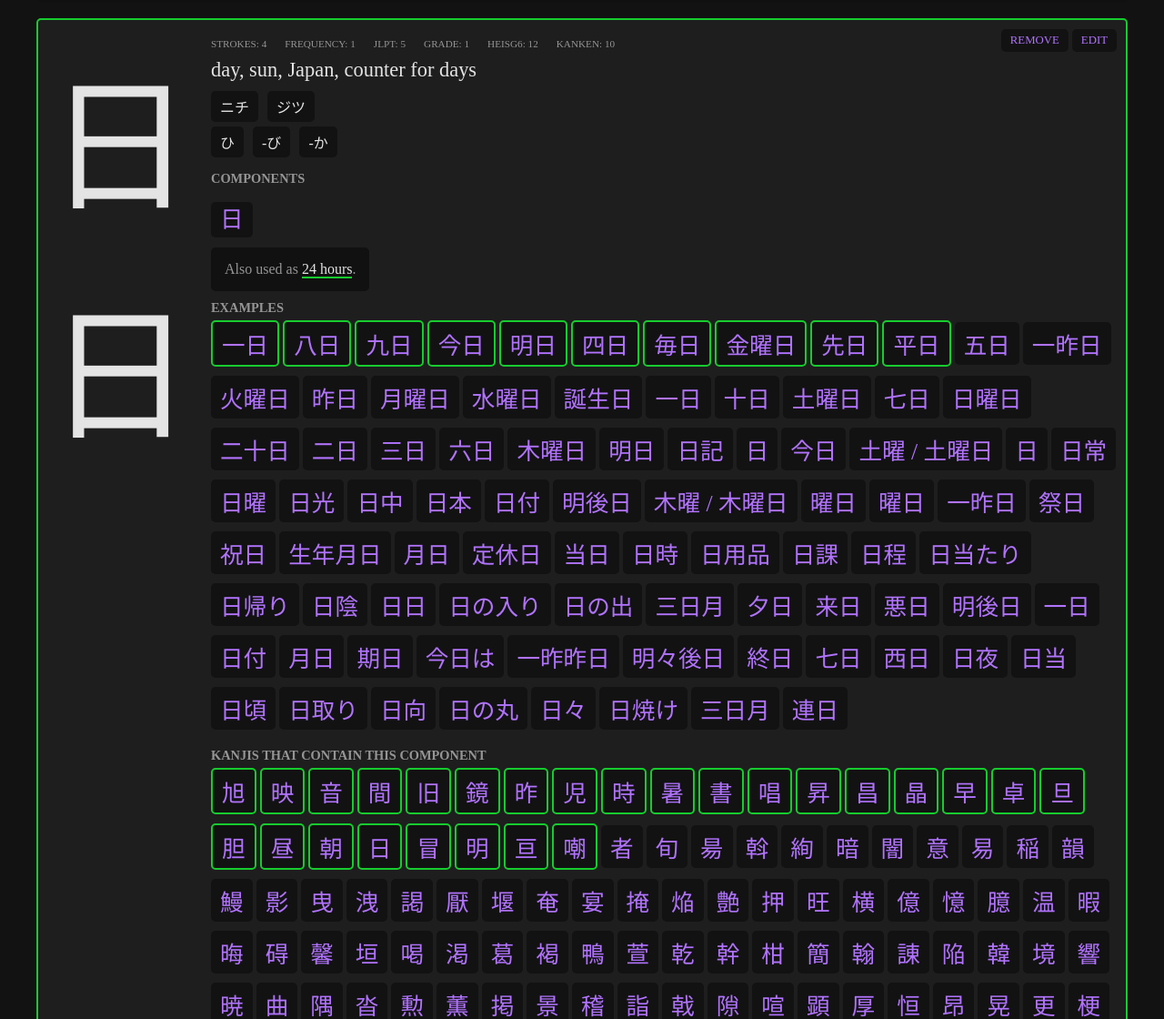
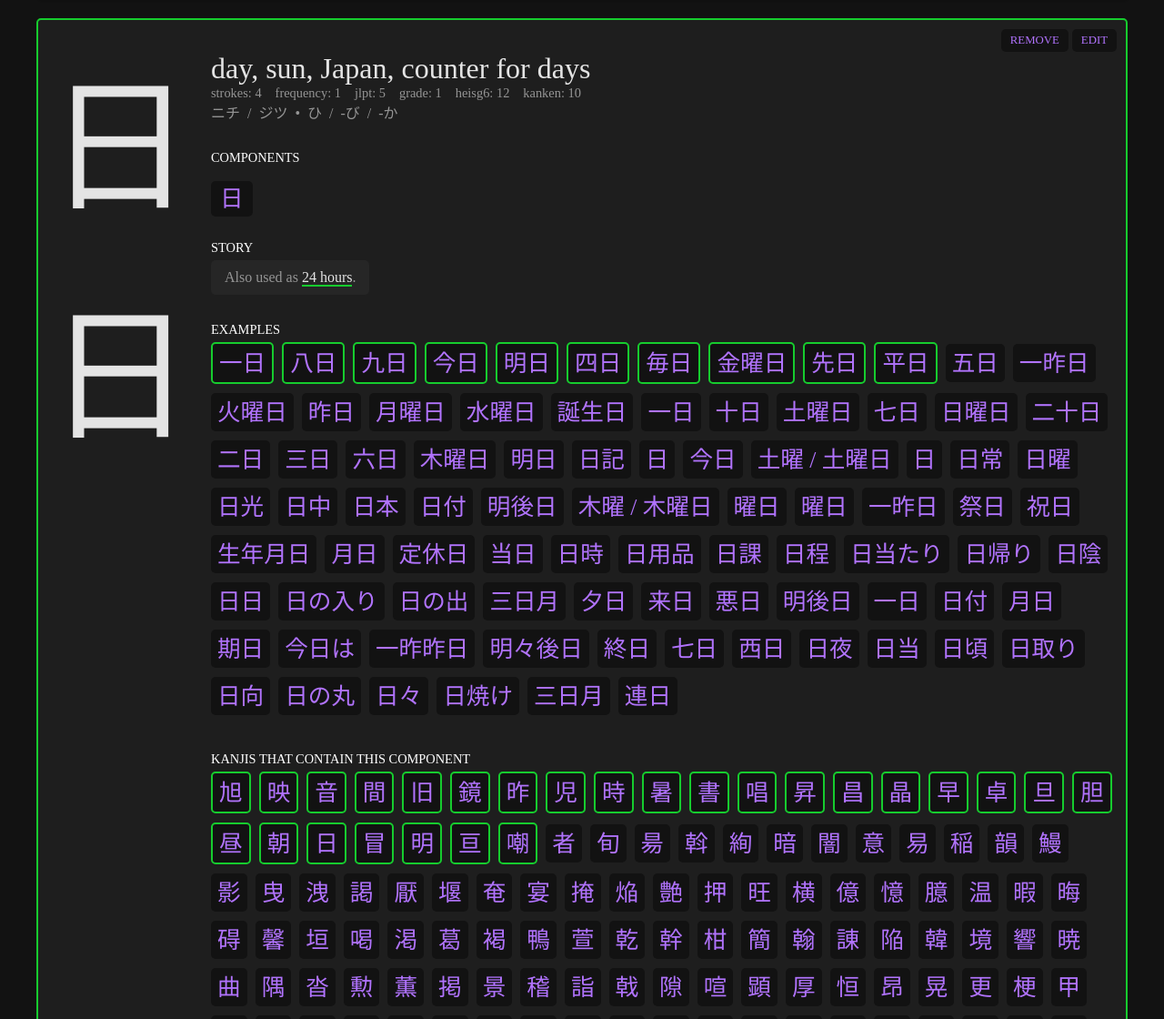
Before and after one commit to andres-foo/kanji-web-app, a PHP site: the page made by pages/kanji.php in a window 1280 px wide. Shown: the part 144-1264 px from the top of that part at 91% size. Run offline with PHP 8.4, Linux system fonts and the light colour scheme; data comes from the database, SQL or seed files in the repository; the page is wider than the window, and the part outside it is not shown; some web fonts are replaced.

Commit message:
Change styling of several components

```diff
--- a/data/style.css
+++ b/data/style.css
@@ -74,38 +74,37 @@ body {
     justify-items: center;
     margin-top:10px;
 }
+.card .right .meta {
+    margin:0;
+}
 .card .right .readings {
-    display:flex;
-    flex-wrap: wrap;
-    flex-direction: row;
-    justify-items: center;
+    color:#959595;
+    font-family: "NotoSansJP";
 }
 .card .right .story {
     padding: 5px 0;
     color: #959595;
-    background: #111;
-    padding: 15px;
-    margin-top: 15px;
+    background: #262626;
+    padding: 10px 15px;
     border-radius: 5px;
 }
 
 .card .right .meta .item {
-    margin:0 20px 0 0;
+    margin:0 15px 0 0px;
     color:#959595;
-    font-size: 0.7em;
-    text-transform: uppercase;
+    font-size: 0.9em;
 }
 .card .right .meta .item .ref::after {
     content:': ';
 }
 .card .right .meanings {
-    font-size: 1.4em;
-    margin:10px 0 ;
+    font-size: 2em;
+    margin:25px 0 0 0 ;
 }
 .card .right .other_forms {
     color:#959595;
 }
-.card .right .readings .reading, .card .right .component a {
+.card .right .component a {
     background-color:#121212;
     margin:0 10px 5px 0;
     padding:5px 10px;
@@ -243,14 +242,14 @@ a:hover, button:hover{
     display: inline-block;
     position:relative;
     cursor:default;
+    margin-right:5px;
 }
 .title {
     text-transform: uppercase;
-    color:#959595;
-    font-weight: bold;
+    color:#FFF;
     font-size:0.9em;
     padding:5px 0;
-    margin-top:5px;
+    margin-top:25px;
 }
 hr {
     display:block;
@@ -342,7 +341,7 @@ button.options {
 .word a {
     display: inline-block;
     font-size: 1.6em;
-    padding:5px 10px;
+    padding:0px 7px 5px 7px;
 }
 .word:hover .example-text {
     visibility: visible;
--- a/pages/kanji.php
+++ b/pages/kanji.php
@@ -53,6 +53,22 @@ if(isset($_GET['literal'])) {
                 <?php endif; ?>
             </div><!-- left -->
             <div class="right">
+
+                <?php if(!empty($entry['other_forms'])): ?>
+                <div class="other_forms">
+                    ALSO
+                    <?php
+                        $other_forms = explode(";",$entry['other_forms']);
+                        foreach($other_forms as $other_form) {
+                            echo '<a href="kanji.php?literal='.$other_form.'">'.$other_form.'</a>';
+                        }
+                    ?>
+                </div>
+                <?php endif; ?>
+                <div class="meanings">
+                    <?php echo str_replace(";", ", ", $entry['meanings']); ?>
+                </div><!-- meanings -->
+                <?php if(!isset($_SESSION['simple']) || $_SESSION['simple'] == 'off'): ?>
                     <div class="meta">
                         <div class="item">
                             <span class="ref">strokes</span>
@@ -111,38 +127,14 @@ if(isset($_GET['literal'])) {
                         <?php endif; ?>
                         <?php endif; ?>
                     </div><!-- meta -->
+                <?php
+                    if(!empty($entry['onReadings']) OR !empty($entry['kunReadings'])) {
+                        echo '<div class="readings">';
+                        echo str_replace(";", "&nbsp;&nbsp;/&nbsp;&nbsp;",$entry['onReadings']);
 
-                <?php if(!empty($entry['other_forms'])): ?>
-                <div class="other_forms">
-                    ALSO
-                    <?php
-                        $other_forms = explode(";",$entry['other_forms']);
-                        foreach($other_forms as $other_form) {
-                            echo '<a href="kanji.php?literal='.$other_form.'">'.$other_form.'</a>';
-                        }
-                    ?>
-                </div>
-                <?php endif; ?>
-                <div class="meanings">
-                    <?php echo str_replace(";", ", ", $entry['meanings']); ?>
-                </div><!-- meanings -->
-                <?php if(!isset($_SESSION['simple']) || $_SESSION['simple'] == 'off'): ?>
-                <?php
-                    if(!empty($entry['onReadings'])) {
-                        echo '<div class="readings">';
-                        $onReadingsArray = explode(";", $entry['onReadings']);
-                        foreach($onReadingsArray as $onReading) {
-                            echo '<div class="reading">'.$onReading.'</div>';
-                        }
-                        echo '</div><!-- readings -->';
-                    }
-                ?>
-                <?php
-                    if(!empty($entry['kunReadings'])) {
-                        echo '<div class="readings">';
-                        $kunReadingsArray = explode(";", $entry['kunReadings']);
-                        foreach($kunReadingsArray as $kunReading) {
-                            echo '<div class="reading">'.$kunReading.'</div>';
+                        if(!empty($entry['kunReadings'])) {
+                            echo '&nbsp;&nbsp;•&nbsp;&nbsp;';
+                            echo str_replace(";", "&nbsp;&nbsp;/&nbsp;&nbsp;",$entry['kunReadings']);
                         }
                         echo '</div><!-- readings -->';
                     }
@@ -150,7 +142,7 @@ if(isset($_GET['literal'])) {
                 <?php endif; //session for readings ?>
                 <?php
                     if(!empty($entry['components'])) {
-                        echo '<div class="title">Components</div>';
+                        echo '<div class="title briem-hand-normal">Components</div>';
                         echo '<div class="components">';
                         $componentsArray = explode(";", $entry['components']);
                         foreach($componentsArray as $component) {
@@ -161,6 +153,7 @@ if(isset($_GET['literal'])) {
                 ?>
                 <?php if(!empty($entry['story'])): ?>
 
+                <div class="title">Story</div>
                 <div class="story">
                     <?php
                         // links
```
